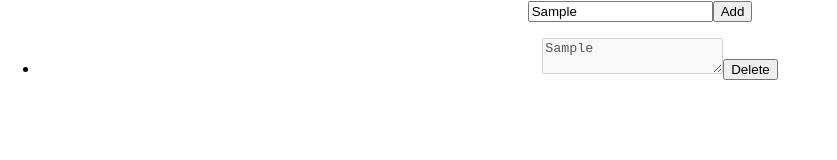
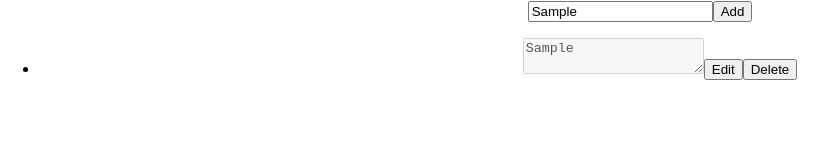
Before and after one commit to badouine/TODOappReact-Redux, a React (Create React App) app: page / in a window 1280 px wide. Both pictures are taken after typing "Sample" into the empty fields and a click on the button "Add". Shown: the top 160 px of the page, without its empty margins (0-837 px from the left). Built offline with nearby package versions, Linux system fonts and the light colour scheme.

Commit message:
change focus

```diff
--- a/src/components/Todos.js
+++ b/src/components/Todos.js
@@ -19,6 +19,11 @@ const mapDispatchToProps = (dispatch) => {
 const Todos = (props) => {
     const [todo, setTodo] = useState("");
     const inputRef = useRef(true);
+
+    const changeFocus= () => {
+        inputRef.current.disabled = false;
+        inputRef.current.focus();
+    }
     const handleChange = (e) => {
         setTodo(e.target.value);
     };
@@ -44,7 +49,7 @@ const Todos = (props) => {
                 {props.todos.map((item) => {
                     return <li key={item.id}>
                                  <textarea ref={inputRef} disabled={inputRef} defaultValue={item.item}/>
-
+                                <button onClick={() => changeFocus() }>Edit</button>
                                  <button onClick={() => props.removeTodo(item.id)}>Delete</button>{" "}
                             </li>;
                 })}
```
